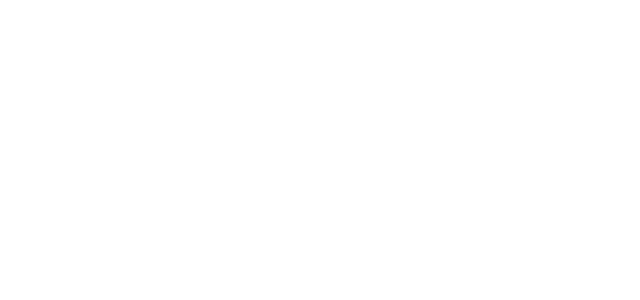
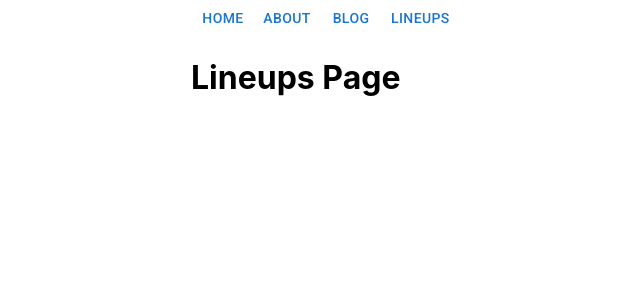
Before and after one commit to cbituin/between-leagues, a React (Create React App) app: page /lineups in a window 1280 px wide. Before the commit this address had no page. Shown: the top 300 px of the page, without its empty margins (23-663 px from the left). Built offline with nearby package versions, Linux system fonts and the light colour scheme.

Commit message:
feat: adds routes and associated links

```diff
--- a/src/components/app/app-container.tsx
+++ b/src/components/app/app-container.tsx
@@ -7,7 +7,9 @@
     <Routes>
       <Route element={<AppLayout />}>
         <Route index path="/" element={<HomePage />} />
-        <Route path="/profile" element={<h1>Profile Page</h1>} />
+        <Route path="/about" element={<h1>About Page</h1>} />
+        <Route path="/blog" element={<h1>Blog Page</h1>} />
+        <Route path="/lineups" element={<h1>Lineups Page</h1>} />
       </Route>
     </Routes>
   );
--- a/src/components/app/app-layout.tsx
+++ b/src/components/app/app-layout.tsx
@@ -1,17 +1,17 @@
 import { MouseEvent } from "react";
 import Button from "@mui/material/Button";
-import { Outlet } from "react-router-dom";
+import { Outlet, useNavigate } from "react-router-dom";
 
 const AppLayout = () => {
-  const handleClick = (event: MouseEvent<HTMLElement>) => {
-    return;
-  };
+    const navigate = useNavigate();
 
   return (
     <>
       <div>
-        <Button onClick={handleClick}>Home</Button>
-        <Button onClick={handleClick}>Profile</Button>
+        <Button onClick={() => navigate('/')}>Home</Button>
+        <Button onClick={() => navigate('/about')}>About</Button>
+        <Button onClick={() => navigate('/blog')}>Blog</Button>
+        <Button onClick={() => navigate('/lineups')}>Lineups</Button>
       </div>
 
       <Outlet />
```
Also changed, not shown: 1 other file (tests, documents, lock files or other folders).
